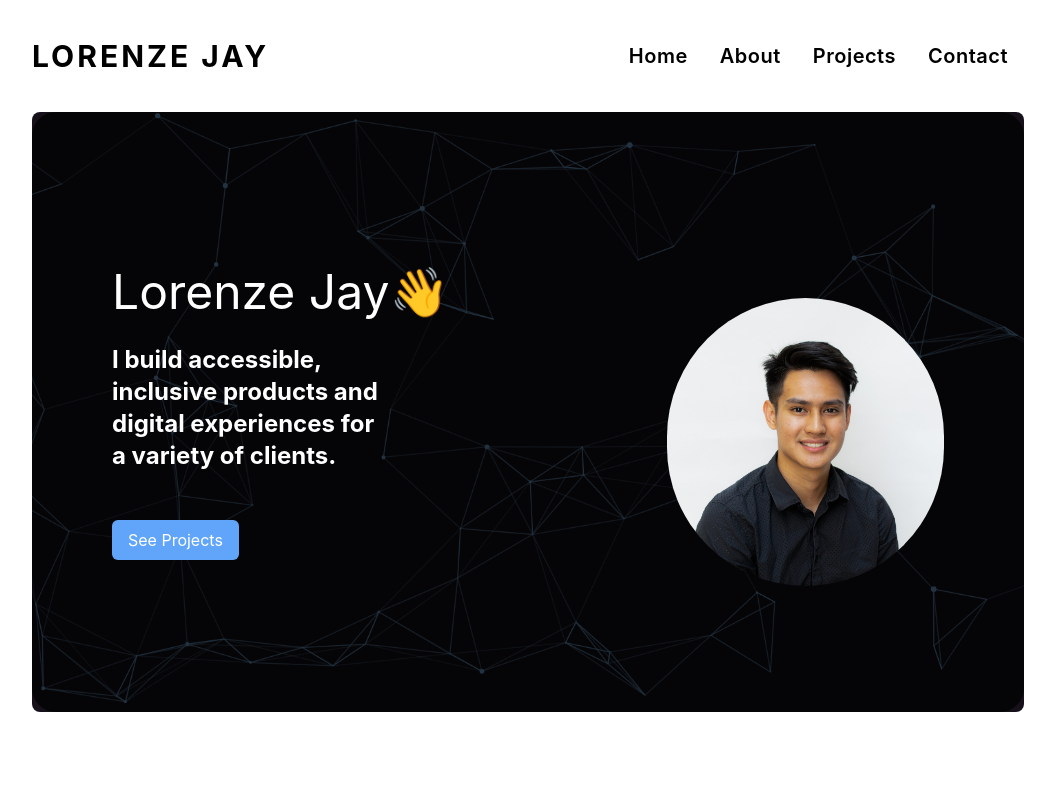
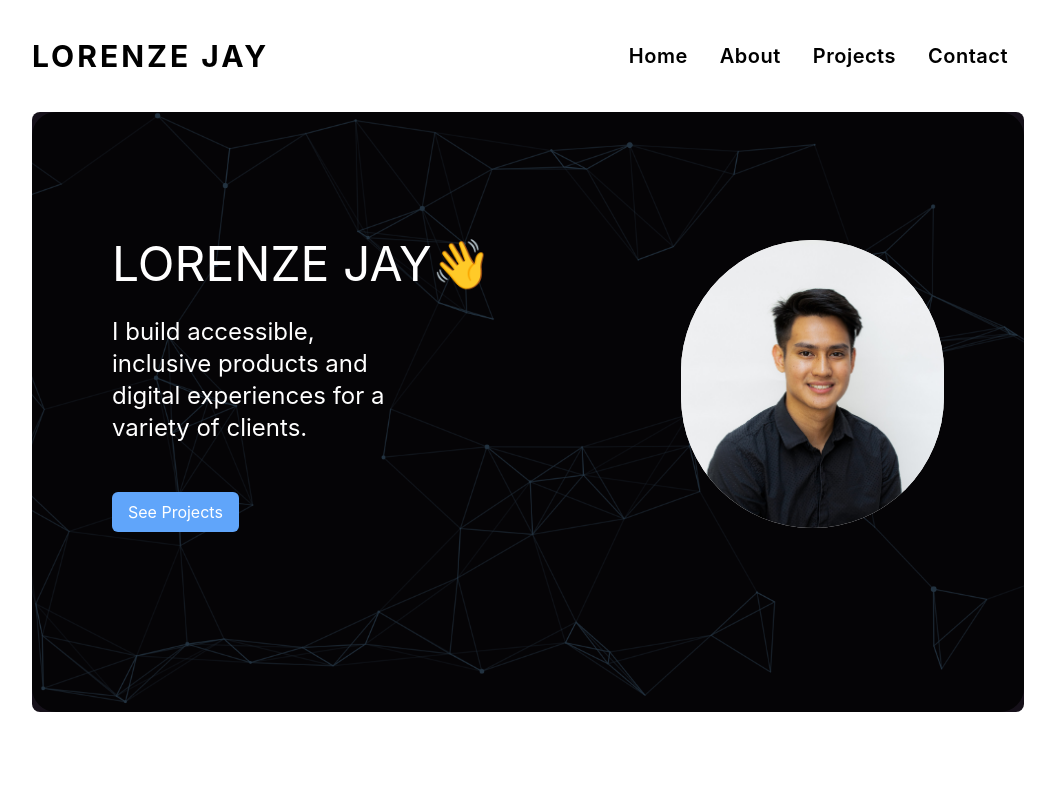
Before and after one commit to lorenzejay/portfolio-site, a Next.js app: page / in a window 1280 px wide. Shown: the top 800 px of the page, without its empty margins (112-1167 px from the left). Built offline with nearby package versions, Linux system fonts and the light colour scheme.

Commit message:
updated hero section style

```diff
--- a/components/hero.js
+++ b/components/hero.js
@@ -14,15 +14,16 @@ const Hero = () => {
         src={"/homebg.png"}
         alt="hero"
         layout="fill"
-        className="absolute object-center object-cover rounded-lg"
+        className="relative object-center object-cover rounded-lg"
       />
       <span className="overlay z-1 rounded-3xl"></span>
-      <div className="px-10 lg:py-5 lg:pt-20 xl:px-20 flex flex-col items-center justify-center h-full lg:min-h-3/4 z-10 text-white  md:flex-row md:justify-between">
-        <article className="z-10 mb-14 mt-24 lg:mt-0 w-full">
-          <p className="text-5xl mb-5">
+      {/* <div className="relative px-10 lg:py-5 lg:pt-20 xl:px-20 flex flex-col items-center justify-center h-full lg:min-h-3/4 z-10 text-white  md:flex-row md:justify-between"> */}
+      <div className="h-full lg:min-h-3/4 flex flex-col lg:flex-row w-full px-10 lg:py-5 lg:pt-20 xl:px-20 xl:pt-32">
+        <div className="z-10 mb-14 mt-24 lg:mt-0 w-full">
+          <p className="text-5xl mb-5 text-white uppercase trackig-wide">
             Lorenze Jay<span>👋</span>
           </p>
-          <h1 className="text-2xl text-white z-3 mb-10 xl:text-2xl 2xl:text-4xl   py-2  md:w-3/4 lg:w-1/2 w-11/12">
+          <h1 className="text-2xl text-white z-3 font-normal mb-10 xl:text-2xl 2xl:text-4xl   py-2  md:w-3/4 lg:w-1/2 w-11/12">
             I build accessible, inclusive products and digital experiences for a
             variety of clients.
           </h1>
@@ -31,12 +32,19 @@ const Hero = () => {
               See Projects
             </button>
           </Link>
-        </article>
-        <img
+        </div>
+        {/* <img
           src={"/ljaph-5.jpg"}
           alt="portrait of lorenze hernandez."
-          className="relative rounded-full z-10 object-cover  w-72 h-72 md:max-h-96 md:w-1/2 lg:h-3/4  xl:h-72  2xl:w-1/3   mb-10 sm:mt-10 lg:mb-10 xl:mb-0  lg:mt-0 "
-        />
+          className="relative rounded-full z-10 object-cover  w-72 h-72 md:max-h-96 md:w-1/2 lg:h-3/4  xl:h-72     mb-10 sm:mt-10 lg:mb-10 xl:mb-0  lg:mt-0 "
+        /> */}
+        <div className="relative w-64 h-64 lg:w-72 lg:h-56 xl:w-96 xl:h-72 mb-24  bg-white rounded-full">
+          <img
+            src="/ljaph-5.jpg"
+            alt="Portrait of Lorenze Jay Hernandez"
+            className="rounded-full w-full object-cover h-full"
+          />
+        </div>
       </div>
     </motion.main>
   );
--- a/pages/index.js
+++ b/pages/index.js
@@ -16,7 +16,10 @@ export default function Home() {
           name="description"
           content="Los Angeles Based Front-End Web Developer portfolio site. Come check out a clean UI, modern design and added animation."
         />
-        <meta name="twitter:title" content="Web Developer | Lorenze Hernandez" />
+        <meta
+          name="twitter:title"
+          content="Web Developer | Lorenze Hernandez"
+        />
         <meta
           name="twitter:description"
           content="Los Angeles Based Front-End Web Developer portfolio site. Come check out a clean UI, modern design and added animation. "
@@ -29,7 +32,7 @@ export default function Home() {
         <meta name="twitter:creator" content="@lorenzejayTech" />
       </Head>
       {/* <InitialTransition /> */}
-      <Layout homepage={true} className="absolute">
+      <Layout homepage={true} className="relative">
         <Hero />
 
         <ThreeTraits />
```
